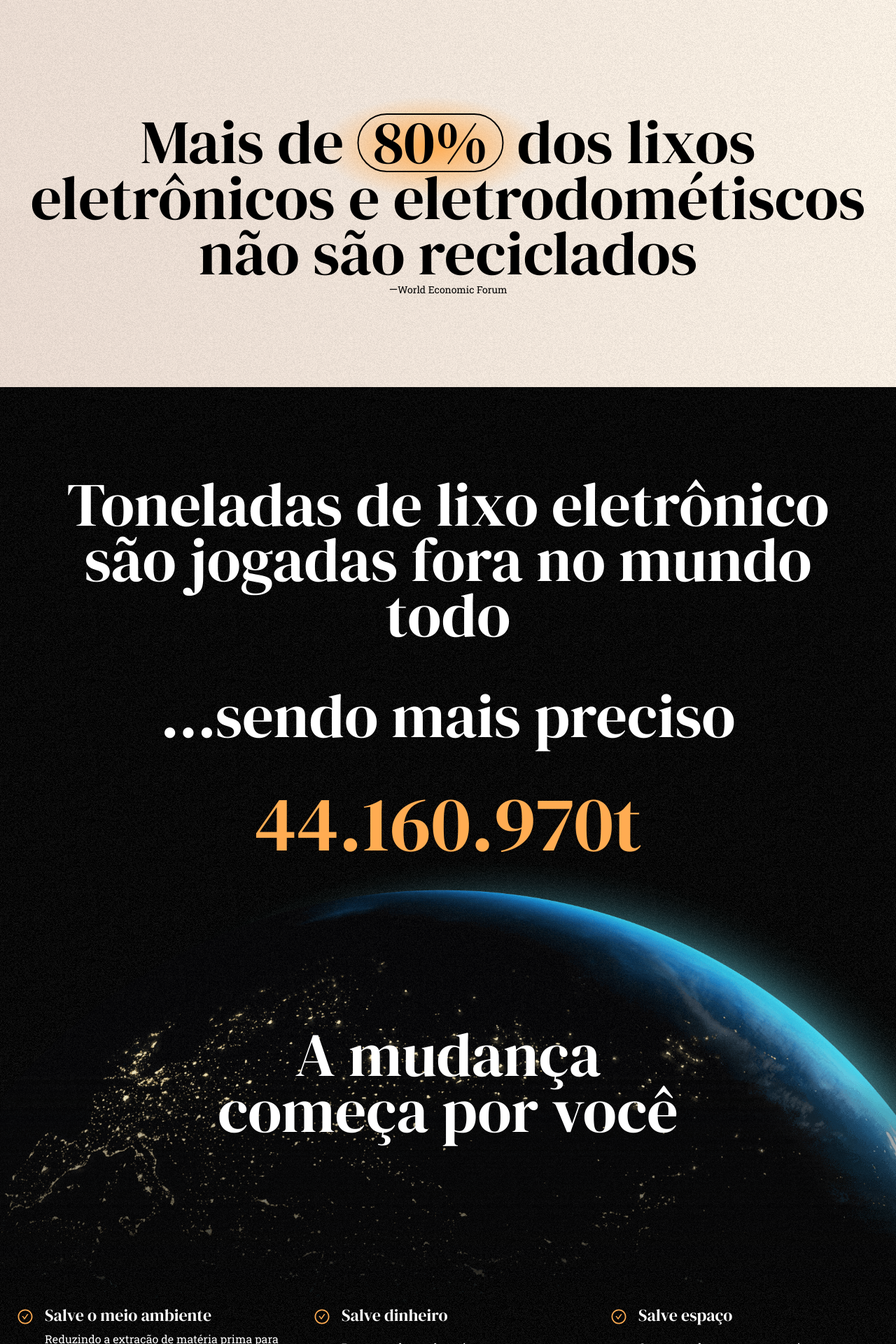
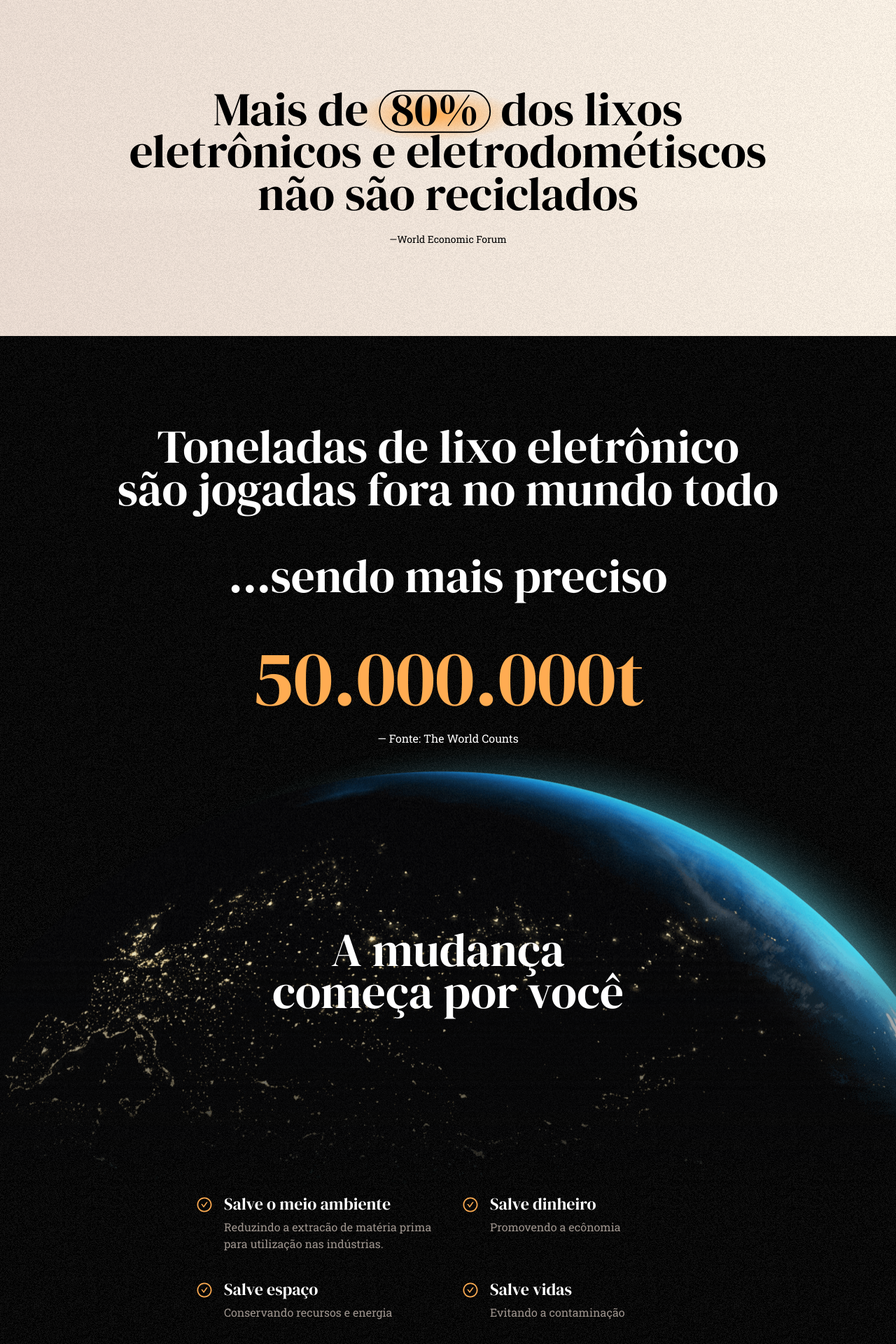
Before and after one commit to facens-fcc/recicla-ai-spring-boot, a React (Vite) app: page / in a window 1280 px wide. Shown: the part 500-2420 px from the top of the page at 70% size. Built offline with nearby package versions, Linux system fonts and the light colour scheme.

Commit message:
Update homepage content and style it

```diff
--- a/src/index.css
+++ b/src/index.css
@@ -173,10 +173,9 @@ body {
 
 .container {
   width: 100%;
-  max-width: 1240px;
+  max-width: 77.5rem;
   margin-left: auto;
   margin-right: auto;
-  position: relative;
 }
 
 .container--narrow {
@@ -204,7 +203,7 @@ body {
 
 .display {
   font-family: 'DM Serif Display', serif;
-  font-size: clamp(3rem, -1rem + 8.5vw, 5.5rem);
+  font-size: clamp(3rem, -1rem + 6.5vw, 5rem);
   line-height: 0.9;
   text-align: center;
   order: 2;
@@ -250,16 +249,6 @@ body {
 .button--small {
   --height: 2.375rem;
   font-size: 1rem;
-}
-
-/**
- *
- */
-
-.overtitle {
-  background: gainsboro;
-  max-width: max-content;
-  padding: 0.25em 1em;
 }
 
 /**
--- a/src/pages/Home/Home.jsx
+++ b/src/pages/Home/Home.jsx
@@ -20,22 +20,29 @@ const Home = () => {
         </div>
       </section>
 
-      <section className={style.quote}>
-        <figure>
-          <blockquote className={`${style.quote__text} display`} cite="https://www.theworldcounts.com/challenges/waste/electronic-waste-facts">
-            Mais de <span className={style.quote__text__highlight}>80%</span> dos lixos eletrônicos e eletrodométiscos não são reciclados
+      <section className={style.whyRecycle} id="por-que-reciclar">
+        <figure className={style.whyRecycle__quote}>
+          <blockquote className={`${style.whyRecycle__quote__content} display`} cite="https://www.theworldcounts.com/challenges/waste/electronic-waste-facts">
+            Mais de <span className={style.whyRecycle__quote__highlight}>80%</span> dos lixos eletrônicos e eletrodométiscos não são reciclados
           </blockquote>
-          <figcaption>
-            —<cite className={style.quote__source}>World Economic Forum</cite>
+          <figcaption className={style.whyRecycle__quote__source}>
+            —<cite>World Economic Forum</cite>
           </figcaption>
         </figure>
         <h2></h2>
       </section>
 
       <section className={style.worldCount}>
-        <h2 className={`${style.worldCount__title} display`}>Toneladas de lixo eletrônico são jogadas fora no mundo todo</h2>
-        <p className={`${style.worldCount__text} display`}>...sendo mais preciso</p>
-        <p className={`${style.worldCount__number} display display--large`}>44.160.970t</p>
+        <figure className={style.worldCount__quote}>
+          <blockquote className={style.quote__content} cite="https://www.theworldcounts.com/challenges/waste/electronic-waste-facts">
+            <p className={`${style.worldCount__quote__title} display`}>Toneladas de lixo eletrônico são jogadas fora no mundo todo</p>
+            <p className={`${style.worldCount__quote__text} display`}>...sendo mais preciso</p>
+            <p className={`${style.worldCount__quote__number} display display--large`}>50.000.000t</p>
+          </blockquote>
+          <figcaption className={style.worldCount__quote__source}>
+            <cite>— Fonte: The World Counts</cite>
+          </figcaption>
+        </figure>
         <div className={style.worldCount__earth}>
           <img className={style.worldCount__earth__image} src={earth} alt="Imagem do planeta Terra" loading="lazy" />
           <p className={`${style.worldCount__earth__text} display`}>A mudança começa por você</p>
@@ -43,31 +50,31 @@ const Home = () => {
       </section>
 
       <section className={style.benefits}>
-        <div className="container">
+        <div className="container container--narrow">
           <ul className={style.benefits__list}>
             <li className={style.benefits__item}>
               <h2 className="heading">Salve o meio ambiente</h2>
-              <p>Reduzindo a extracão de matéria prima para utilização nas indústrias.</p>
+              <p className={style.benefits__item__description}>Reduzindo a extracão de matéria prima para utilização nas indústrias.</p>
             </li>
             <li className={style.benefits__item}>
               <h2 className="heading">Salve dinheiro</h2>
-              <p>Promovendo a ecônomia</p>
+              <p className={style.benefits__item__description}>Promovendo a ecônomia</p>
             </li>
             <li className={style.benefits__item}>
               <h2 className="heading">Salve espaço</h2>
-              <p>Conservando recursos e energia</p>
+              <p className={style.benefits__item__description}>Conservando recursos e energia</p>
             </li>
             <li className={style.benefits__item}>
               <h2 className="heading">Salve vidas</h2>
-              <p>Evitando a contaminação</p>
+              <p className={style.benefits__item__description}>Evitando a contaminação</p>
             </li>
             <li className={style.benefits__item}>
               <h2 className="heading">Salve o futuro</h2>
-              <p>Preservando o planeta</p>
+              <p className={style.benefits__item__description}>Preservando o planeta</p>
             </li>
             <li className={style.benefits__item}>
               <h2 className="heading">Beneficie a sua comunidade</h2>
-              <p>Contribuindo para o bem-estar</p>
+              <p className={style.benefits__item__description}>Contribuindo para o bem-estar</p>
             </li>
           </ul>
         </div>
--- a/src/pages/Home/Home.module.css
+++ b/src/pages/Home/Home.module.css
@@ -8,54 +8,60 @@
 }
 
 .hero__form {
-  margin-top: var(--spacing-xl);
+  margin-top: clamp(var(--spacing-lg), 5vw, var(--spacing-xl));
 }
 
 /*
  *
  */
 
-.quote {
+.whyRecycle {
   padding: 8rem var(--side-padding);
   text-align: center;
 }
 
-.quote__text {
+.whyRecycle__quote {
+}
+
+.whyRecycle__quote__content {
   max-width: 28ch;
   margin: auto;
 }
 
-.quote__source {
+.whyRecycle__quote__source {
   font-size: 0.875rem;
   margin-top: var(--spacing-md);
 }
 
-.quote__text__highlight {
+.whyRecycle__quote__highlight {
   position: relative;
+  display: inline-flex;
+  align-items: center;
+  align-content: center;
   padding: 0 0.25em;
 }
 
-.quote__text__highlight::before,
-.quote__text__highlight::after {
+.whyRecycle__quote__highlight::before,
+.whyRecycle__quote__highlight::after {
   content: '';
   position: absolute;
 }
 
-.quote__text__highlight::before {
+.whyRecycle__quote__highlight::before {
   border: 2px solid var(--color-black);
   border-radius: 100rem;
 
   width: 100%;
-  height: 70%;
-  margin: 0.5rem auto;
+  height: 100%;
+  margin: auto;
 
-  top: 10%;
+  top: 55%;
   left: 50%;
   z-index: 1;
-  transform: translate(-50%, 0%);
+  transform: translate(-50%, -50%);
 }
 
-.quote__text__highlight::after {
+.whyRecycle__quote__highlight::after {
   background: radial-gradient(50% 50% at 50% 50%, #ffac52 0%, rgba(255, 172, 82, 0) 99.99%, rgba(255, 172, 82, 0) 100%);
 
   width: 150%;
@@ -76,19 +82,28 @@
   background: var(--bg-black-noise);
   color: var(--color-white);
   padding: 8rem var(--side-padding) 0;
+  position: relative;
 }
 
-.worldCount__text {
+.worldCount__quote {
 }
 
-.worldCount__title {
+.worldCount__quote__title {
   margin: 0 auto clamp(var(--spacing-lg), 5vw, var(--spacing-xxl));
   max-width: 28ch;
 }
 
-.worldCount__number {
+.worldCount__quote__text {
+}
+
+.worldCount__quote__number {
   color: var(--color-orange);
   margin-top: clamp(var(--spacing-lg), 5vw, var(--spacing-xxl));
+}
+
+.worldCount__quote__source {
+  text-align: center;
+  margin-top: var(--spacing-md);
 }
 
 .worldCount__earth {
@@ -107,6 +122,7 @@
   height: 100%;
   object-fit: cover;
   object-position: top center;
+  animation: float 8s ease-in-out infinite;
 }
 
 .worldCount__earth__text {
@@ -117,6 +133,18 @@
   left: 50%;
   top: 50%;
   transform: translate(-50%, -50%);
+}
+
+@keyframes float {
+  0% {
+    transform: translatey(0px);
+  }
+  50% {
+    transform: translatey(-1.25rem);
+  }
+  100% {
+    transform: translatey(0px);
+  }
 }
 
 /*
@@ -131,14 +159,11 @@
 
 .benefits__list {
   display: grid;
-  grid-template-columns: repeat(auto-fit, minmax(40ch, 1fr));
+  grid-template-columns: repeat(auto-fit, minmax(30ch, 1fr));
   gap: var(--spacing-lg);
 }
 
 .benefits__item {
-  display: grid;
-  grid-template-columns: 1fr;
-  gap: var(--spacing-xs);
   padding-left: 2.5rem;
   position: relative;
 }
@@ -152,3 +177,9 @@
   top: 3%;
   background: url('../../assets/check.svg') no-repeat center center;
 }
+
+.benefits__item__description {
+  color: var(--color-sand);
+  margin-top: var(--spacing-xs);
+  opacity: 0.65;
+}
```
